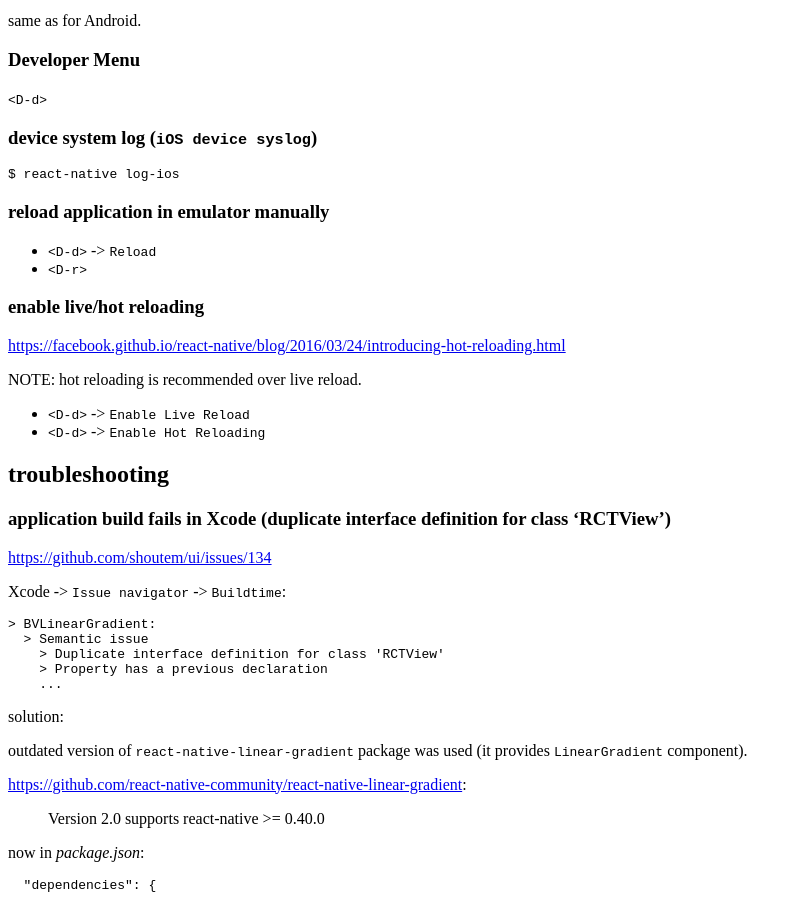
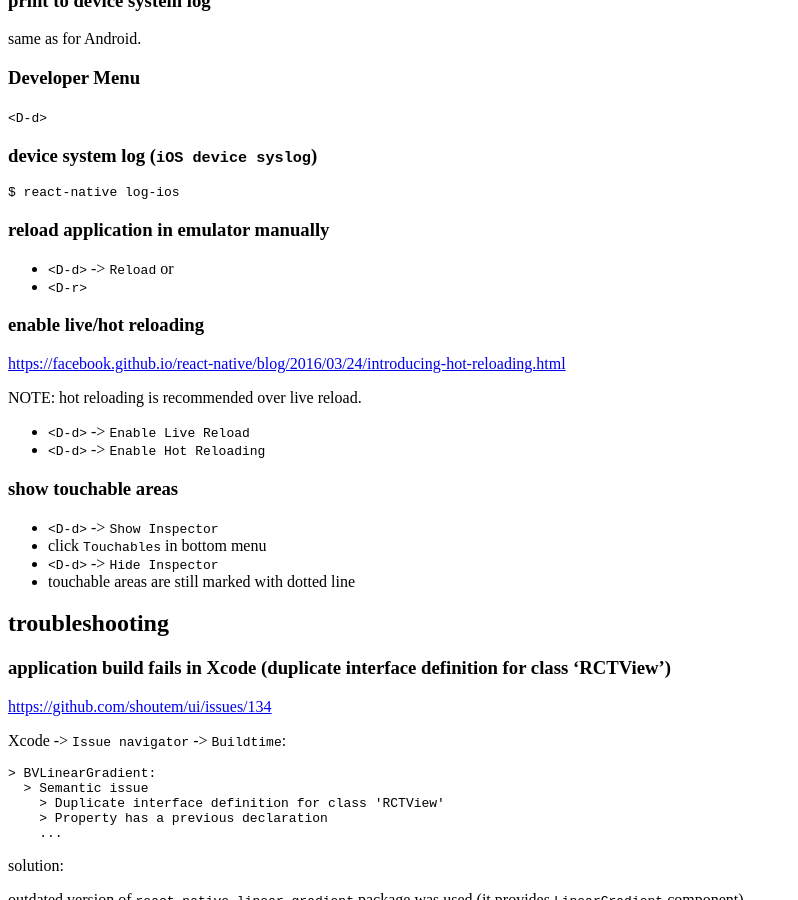
Before and after one commit to tap349/tap349.github.io, a Jekyll site: the page built from _posts/2017-05-25-react-native-ios.md, in a window 1280 px wide and 900 px high, scrolled down 2011 px. Shown: the whole window, without its empty margins (0-798 px from the left). Built offline with Jekyll 4.4.1, drawn with Linux system fonts in a browser that asks for light colours.

Commit message:
update 2017-06-17_15:00:38

```diff
--- a/_posts/2017-05-25-react-native-ios.md
+++ b/_posts/2017-05-25-react-native-ios.md
@@ -114,7 +114,7 @@
 
 ### reload application in emulator manually
 
-- `<D-d>` -> `Reload`
+- `<D-d>` -> `Reload` or
 - `<D-r>`
 
 ### enable live/hot reloading
@@ -125,6 +125,13 @@
 
 - `<D-d>` -> `Enable Live Reload`
 - `<D-d>` -> `Enable Hot Reloading`
+
+### show touchable areas
+
+- `<D-d>` -> `Show Inspector`
+- click `Touchables` in bottom menu
+- `<D-d>` -> `Hide Inspector`
+- touchable areas are still marked with dotted line
 
 ## troubleshooting
 
```
Also changed, not shown: _posts/2017-06-01-react-redux.md (+1 -1 lines).
